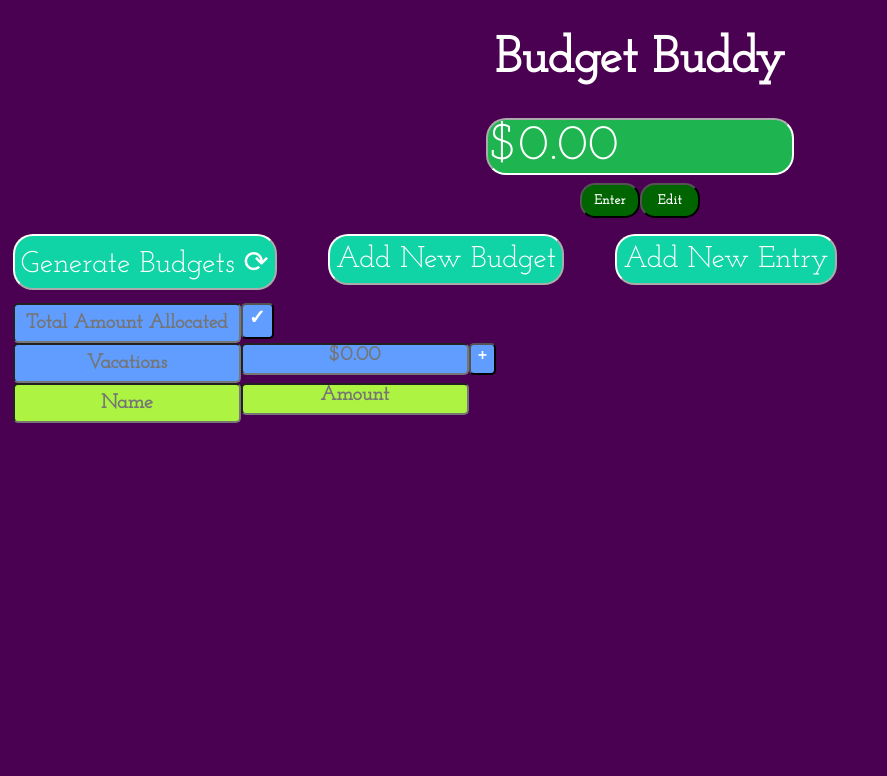
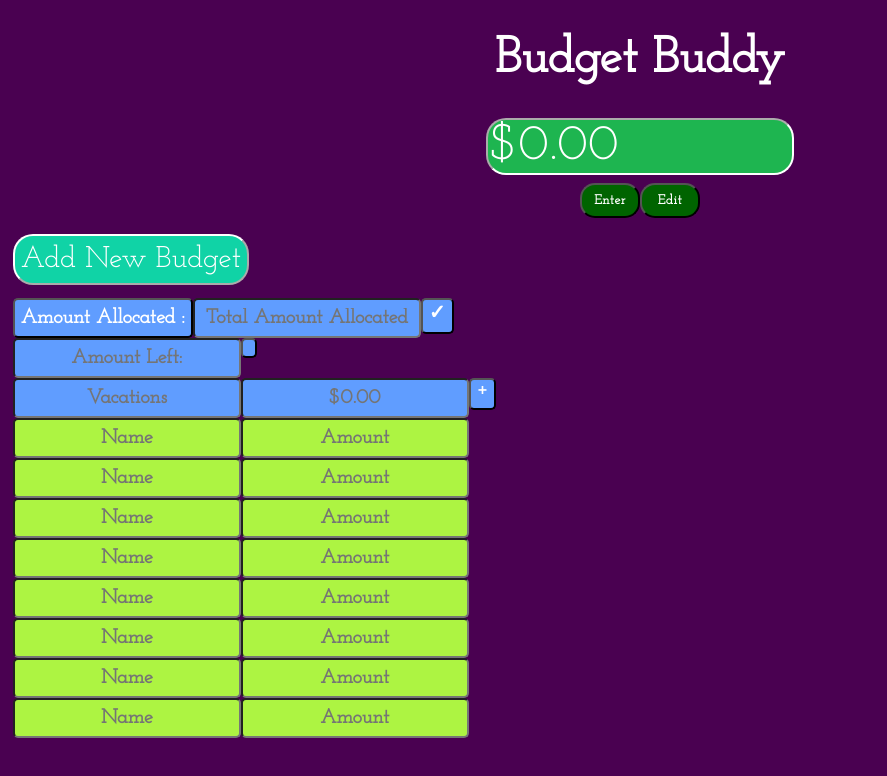
Before and after one commit to gauriramesh/budgetbuddy, a React (Create React App) app: page / in a window 1280 px wide. Shown: the top 776 px of the page, without its empty margins (0-887 px from the left). Built offline with nearby package versions, Linux system fonts and the light colour scheme.

Commit message:
Starting design w/ MVP in spec. Working on updating balances

```diff
--- a/src/App.css
+++ b/src/App.css
@@ -17,6 +17,10 @@
 
 .App-intro {
   font-size: large;
+}
+
+.Budget {
+    margin: auto;
 }
 
 h1 {
@@ -113,6 +117,20 @@ h1 {
     margin-left: 1vw;
 }
 
+.Entry {
+    text-align: center;
+    padding-top: 1vh;
+    padding-bottom: 1vh;
+    font-family: 'Josefin Slab', serif;
+    font-size: 20px;
+    font-weight: bold;
+    border-radius: 5px;
+    background-color: #609dff;
+    color: white;
+    float: left;
+    //clear: left;
+}
+
 .CategoryBalance {
     text-align: center;
     padding-top: 0vh;
--- a/src/App.js
+++ b/src/App.js
@@ -3,6 +3,7 @@ import PropTypes from 'prop-types';
 import './App.css';
 import CategoryButton from './CategoryButton.js';
 import Budget from './Budget.js';
+import CategoryEntry from './Budget.js';
 
 class App extends Component {
   render() {
@@ -20,13 +21,14 @@ class OverallBalance extends Component {
         this.state = {
             overallBalance: "$0.00",
             showPop: false,
+            amountAllocated: "$0.00",
             budgets: [
                 {
                     title: 'Vacations',
                     entries: [
                         {
-                            spent: 10,
-                            place: 'San Francisco',
+                            name: 'San Francisco',
+                            amount: 10,
                         },
                     ],
                 },
@@ -41,6 +43,7 @@ class OverallBalance extends Component {
     this.handleAddBudgetClick = this.handleAddBudgetClick.bind(this);
     this.handleBudgetAllocation = this.handleBudgetAllocation.bind(this);
     this.checkNegative = this.checkNegative.bind(this);
+    this.handleAddEntry = this.handleAddEntry.bind(this);
 
     };
 
@@ -100,11 +103,11 @@ class OverallBalance extends Component {
 handleAddBudgetClick() {
     let array = this.state.budgets;
     array.push({
-        title: 'Schmacations',
+        title: '',
         entries: [
             {
-                spent: 10,
-                place: 'Hullo',
+                name: '',
+                amount: 0,
             },
         ],
     },);
@@ -134,6 +137,17 @@ handleBudgetAllocation() {
 
 
 
+handleAddEntry() {
+        let stateUpdater = this.state.budgets;
+        let object = {name: 'something', amount: '0'};
+        stateUpdater[0].entries.push(object);
+        this.setState({budgets: stateUpdater});
+        console.log("updating entry state");
+        console.log(this.state.budgets[0].entries.length);
+}
+
+
+
 
     render() {
         const budget = this.state.budgets;
@@ -147,15 +161,16 @@ handleBudgetAllocation() {
                     {this.state.showPop ? <EditPopup updateOverallBalance={(e) => this.updateOverallBalance(e)}/> : null}
                     {/*Seems like potential opportunity for refactoring*/}
                 </form>
-                <CategoryButton handleClick={this.handleCategoryButtonClick} name="Generate Budgets &#10227;" color="#10d3a6"/>
+                {/*<CategoryButton handleClick={this.handleCategoryButtonClick} name="Generate Budgets &#10227;" color="#10d3a6"/>*/}
                 <CategoryButton handleClick={this.handleAddBudgetClick} name="Add New Budget" color="#10d3a6"/>
-                <CategoryButton handleClick={null} name="Add New Entry" color="#10d3a6"/>
+                {/*<CategoryButton handleClick={null} name="Add New Entry" color="#10d3a6"/>*/}
                 {this.state.showBudgets ? <Budget balance={this.state.overallBalance} handleBudgetAllocation={(e) => this.handleBudgetAllocation(e)}/> : null}
                 {
                     this.state.budgets.map((item) => (
-                        <Budget entries={this.state.budgets.map((budget)=> budget.entries)} balance={this.state.overallBalance} handleBudgetAllocation={this.handleBudgetAllocation}/>
+                        <Budget addEntry={this.handleAddEntry} entries={this.state.budgets.map((budget)=> budget.entries)} balance={this.state.overallBalance} handleBudgetAllocation={this.handleBudgetAllocation}/>
                     ))
                 }
+
 
             </div>
         );
--- a/src/Budget.js
+++ b/src/Budget.js
@@ -4,12 +4,22 @@ function Budget(props) {
         return (
             <div>
                 <BudgetAllocation handleBudgetAllocation={props.handleBudgetAllocation}/>
+                <BalanceTracking/>
                 <BudgetTitle balance={props.balance} addEntry={props.addEntry}/>
-                {
-                    props.entries.map((entry) => (
-                        <CategoryEntry color="#adf442"/>
-                    ))
-                }
+                <CategoryEntry color="#adf442"/>
+                <CategoryEntry color="#adf442"/>
+                <CategoryEntry color="#adf442"/>
+                <CategoryEntry color="#adf442"/>
+                <CategoryEntry color="#adf442"/>
+                <CategoryEntry color="#adf442"/>
+                <CategoryEntry color="#adf442"/>
+                <CategoryEntry color="#adf442"/>
+
+                {/*{*/}
+                {/*props.entries.map((entry) => (*/}
+                    {/*<CategoryEntry color="#adf442"/>*/}
+                {/*))*/}
+            {/*}*/}
             </div>
         );
 }
@@ -18,8 +28,17 @@ function BudgetTitle(props) {
     return(
         <div>
             <input className="BudgetTitle" placeholder="Vacations" />
-            <input className="CategoryBalance" placeholder={props.balance}/>
+            <input className="Entry" placeholder={props.balance}/>
             <button className="CategoryBalance" placeholder="click to add" onClick={props.addEntry}> &#43; </button>
+        </div>
+    );
+}
+
+function BalanceTracking(props) {
+    return(
+        <div>
+            <input className="BudgetTitle" placeholder="Amount Left:" />
+            <button className="Entry"/>
         </div>
     );
 }
@@ -27,7 +46,8 @@ function BudgetTitle(props) {
 function BudgetAllocation(props) {
     return(
       <div>
-          <input className="BudgetTitle BudgetAllocation" placeholder="Total Amount Allocated"/>
+          <button className="BudgetTitle"> Amount Allocated : </button>
+          <input id="totalAllocated" className="Entry BudgetAllocation" placeholder="Total Amount Allocated"/>
           <button className="CategoryBalance" type="button" onClick={props.handleBudgetAllocation}> 	&#10003; </button>
       </div>
     );
@@ -40,7 +60,7 @@ function CategoryEntry(props) {
         <div>
             <input className="BudgetTitle" placeholder="Name" style={{backgroundColor: props.color}} />
             {/*On change probably need to update the giant data structure*/}
-            <input className="CategoryBalance" placeholder="Amount" style={{backgroundColor: props.color}} />
+            <input className="Entry" placeholder="Amount" style={{backgroundColor: props.color}} />
         </div>
     );
 }
```
